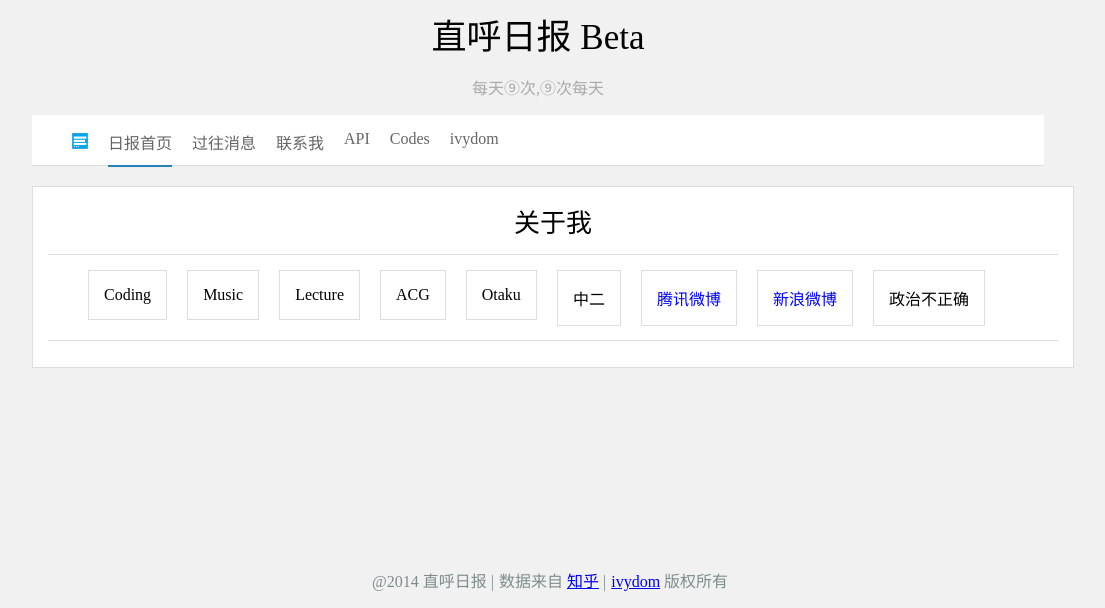
After one commit to leinue/daily, a PHP site: page /beta/contact.php in a window 1320 px wide. The commit adds this page. Shown: the top 608 px of the page, without its empty margins (137-1242 px from the left). Run offline with PHP 8.4, Linux system fonts and the light colour scheme.

Commit message:
update a lot

```diff
--- /dev/null
+++ b/beta/contact.php
@@ -0,0 +1,21 @@
+<?php require("header.php"); ?>
+
+		<div class="body-content">
+			<div class="contact-box">
+				<div class="contact-headline">关于我</div>
+				<div class="contact-content">
+					<div class="contact-detail" id="first-contact">Coding</div>
+					<div class="contact-detail">Music</div>
+					<div class="contact-detail">Lecture</div>
+					<div class="contact-detail">ACG</div>
+					<div class="contact-detail">Otaku</div>
+					<div class="contact-detail">中二</div>
+					<div class="contact-detail"><a href="http://t.qq.com/IvyStk" target="_blank">腾讯微博</a></div>
+					<div class="contact-detail"><a href="http://weibo.com/ivyppl" target="_blank">新浪微博</a></div>
+					<div class="contact-detail">政治不正确</div>
+				</div>
+				<div class="split-col"></div>
+			</div>
+		</div>
+
+<?php require("footer.php"); ?>
--- a/beta/header.php
+++ b/beta/header.php
@@ -19,9 +19,10 @@
 					<li class="menu-logo"><a href=""><img src="favicon.ico" alt="logo" /></a></li>
 					<li class="menu-active"><a href="index.php">日报首页</a></li>
 					<li><a href="before.php">过往消息</a></li>
-					<li><a href="">联系我</a></li>
-					<li><a href="">API</a></li>
-					<li><a href="">Codes</a></li>
+					<li><a href="contact.php">联系我</a></li>
+					<li><a href="api.php">API</a></li>
+					<li><a href="codes.php">Codes</a></li>
+					<li><a href="http://ivydom.com" target="_blank">ivydom</a></li>
 				</ul>
 			</div>
 		</div>
--- a/beta/style/style.css
+++ b/beta/style/style.css
@@ -191,17 +191,11 @@ body{
 	margin-right: 20px;
 }
 
-.read-main-content{
-	padding: 15px;
-}
+.read-main-content{padding: 15px;}
 
-.read-footer{
-	padding: 15px;
-}
+.read-footer{padding: 15px;}
 
-.read-footer span{
-	color: rgb(170,170,170);
-}
+.read-footer span{color: rgb(170,170,170);}
 
 .read-footer span a{text-decoration: none;}
 
@@ -230,6 +224,41 @@ body{
 
 .before-box p a{text-decoration: none;}
 
-.before-box p a:hover{
-	text-decoration: underline;
+.before-box p a:hover{text-decoration: underline;}
+
+.contact-box{
+	width: 1010px;
+	height: 150px;
+	border:1px solid rgb(221,221,221);
+	background: rgb(255,255,255);
+	border-bottom: 1px solid rgb(221,221,221);
+	padding: 15px;
 }
+
+.contact-headline{
+	font-size: 26px;
+	text-align: center;
+	border-bottom: 1px solid rgb(221,221,221);
+	padding-bottom: 15px;
+}
+
+.contact-content{margin-top: 15px;}
+
+.contact-detail{
+	float: left;
+	border: 1px solid rgb(221,221,221);
+	padding: 15px;
+	margin-right: 20px;
+	margin-bottom: 20px;
+}
+
+.contact-detail:hover{background: rgb(250,250,250);}
+
+.contact-detail a{text-decoration: none;}
+
+#first-contact{margin-left: 40px;}
+
+.split-col{
+	margin-top: 85px;
+	border-bottom: 1px solid rgb(221,221,221);
+}
```
Also changed, not shown: beta/before.php (+11 -5 lines).
